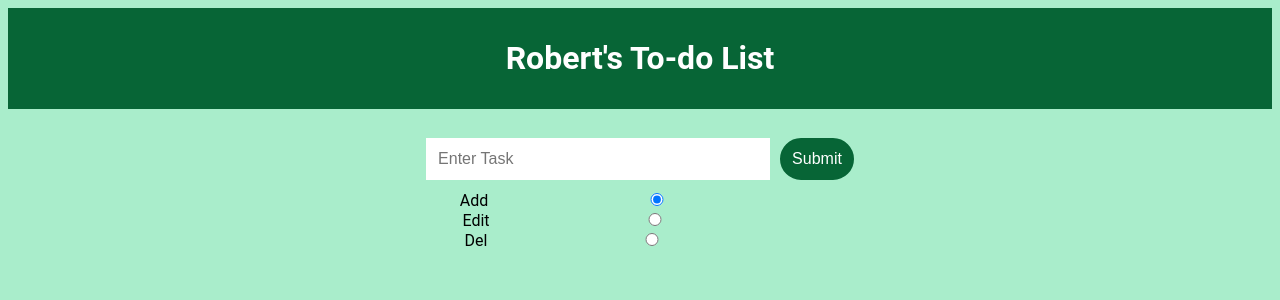
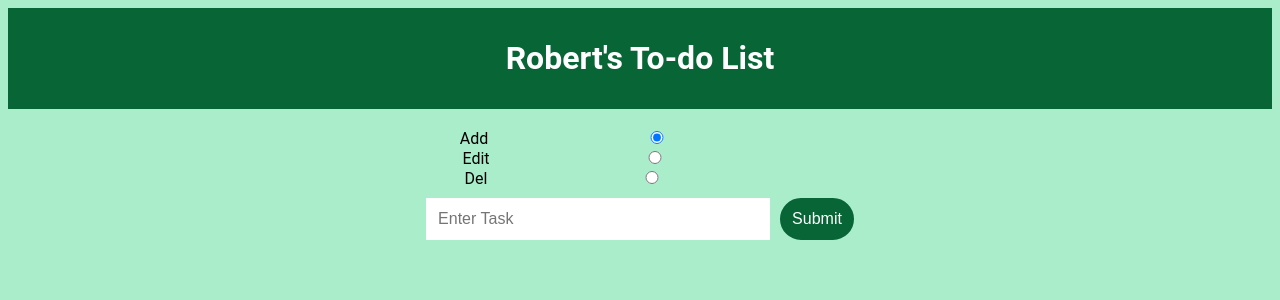
Before and after one commit to RobertCalamari/ToDoList, a React (Create React App) app: page / in a window 1280 px wide. Shown: the top 300 px of the page. Built offline with nearby package versions, Linux system fonts and the light colour scheme.

Commit message:
add and delete both work

```diff
--- a/src/TodoList.js
+++ b/src/TodoList.js
@@ -12,11 +12,49 @@ class TodoList extends Component {
 
 		this.addItem = this.addItem.bind(this);
 		this.deleteItem = this.deleteItem.bind(this);
-		this.subItem = this.subItem.bind(this);
+		//this.subItem = this.subItem.bind(this);
 	}
 
 	addItem(e) {
 
+
+		var radioB1 = document.getElementById('rad1');
+		var radioB2 = document.getElementById('rad2');
+		var radioB3 = document.getElementById('rad3');
+
+
+		if(radioB1.checked==true){
+
+			if(this._inputElement.value !== "")
+			{
+				var newItem = {
+					text: this._inputElement.value,
+					key: Date.now()
+				};
+
+				this.setState((prevState) => {
+					return{
+						items: prevState.items.concat(newItem)
+					};
+				});
+			}
+
+			this._inputElement.value = "";
+		}
+
+			e.preventDefault();
+
+	}
+
+	deleteItem(key) {
+
+
+		var radioB1 = document.getElementById('rad1');
+		var radioB2 = document.getElementById('rad2');
+		var radioB3 = document.getElementById('rad3');
+
+
+		if(radioB2.checked==true){
 
 
 			if(this._inputElement.value !== "")
@@ -33,13 +71,24 @@ class TodoList extends Component {
 				});
 			}
 
-			this._inputElement.value = "";
+			// var filteredItems = this.state.items.filter(function (item) {
+			// 	return (item.key !== key)
+			// 	});
 
-			e.preventDefault();
+			// 	this.setState({
+			// 		items:filteredItems
+			// 	});
+
+			// this._inputElement.value = "";
+
+
+
+
 
 		}
+		else
+		{
 
-	deleteItem(key) {
 			var filteredItems = this.state.items.filter(function (item) {
 				return (item.key !== key)
 				});
@@ -47,53 +96,62 @@ class TodoList extends Component {
 				this.setState({
 					items:filteredItems
 				});
-	}
-
-	subItem(e) {
-
-		var radioB1 = document.getElementById('rad1');
-		var radioB2 = document.getElementById('rad2');
-		var radioB3 = document.getElementById('rad3');
-
-
-		if(radioB1.checked == "checked")
-		{
-
-		}
-				if(this._inputElement.value !== "")
-			{
-				var newItem = {
-					text: this._inputElement.value,
-					key: Date.now()
-				};
-
-				this.setState((prevState) => {
-					return{
-						items: prevState.items.concat(newItem)
-					};
-				});
-			}
-
-			this._inputElement.value = "";
-
-			e.preventDefault();
 
 
 
 		}
+	}
+
+	// subItem(e) {
+
+	// 	var radioB1 = document.getElementById('rad1');
+	// 	var radioB2 = document.getElementById('rad2');
+	// 	var radioB3 = document.getElementById('rad3');
+
+
+	// 	if(radioB1.checked==true){
+
+	// 		if(this._inputElement.value !== "")
+	// 		{
+
+	// 			var newItem = {
+	// 				text: this._inputElement.value,
+	// 				key: Date.now()
+	// 			};
+
+	// 			this.setState((prevState) => {
+	// 				return{
+	// 					items: prevState.items.concat(newItem)
+	// 				};
+	// 			});
+
+
+	// 		}
+
+	// 		this._inputElement.value = "";
+
+	// 		}
+
+
+	// 		e.preventDefault();
+
+
+
+	// }
 
 	render() {
 		return (
 
 			<div className="todoListMain">
 				<div className="header">
-					<form onSubmit={this.subItem}>
+					Add <input type="radio" id="rad1" name="sub" value="add" checked="checked" /><br/>
+						Edit<input type="radio" id="rad2" name="sub" value="edit"/><br/>
+						Del<input type="radio" id="rad3" name="sub" value="delete"/>
+					<form onSubmit={this.addItem}>
 						<input id="inptask" ref={(a) => this._inputElement = a} placeholder="Enter Task"></input>
 						<button type="submit" id="addbut">Submit</button>
 					</form>
-						Add <input type="radio" id="rad1" name="sub" value="add" checked="checked"/><br/>
-						Edit<input type="radio" id="rad2" name="sub" value="edit"/><br/>
-						Del<input type="radio" id="rad3" name="sub" value="delete"/>
+
 
 				</div>
 				<TodoItems entries={this.state.items} delete={this.deleteItem}/>
```
Lines whose indentation alone changed are shown as unchanged.
